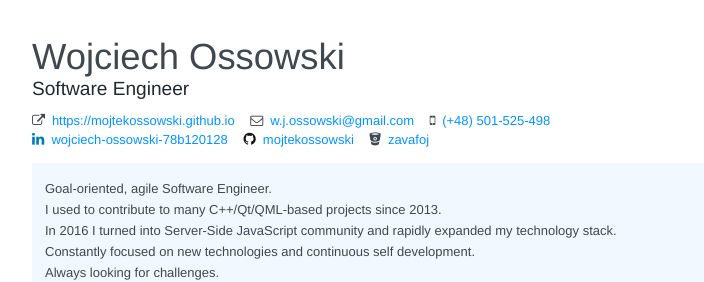
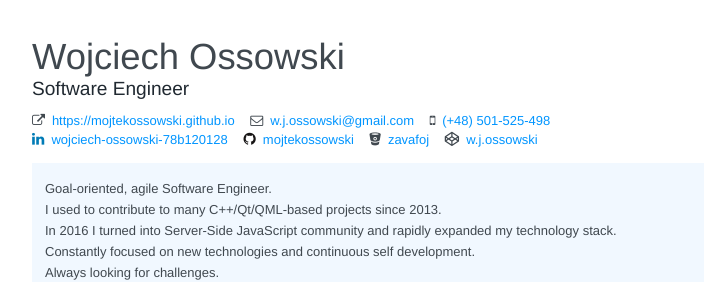
Before and after one commit to mojtekossowski/mojtekossowski.github.io, a plain HTML site: page index.html in a window 1280 px wide. Shown: the top 282 px of the page, 198-902 px from the left. Drawn offline with Linux system fonts and the light colour scheme; grey boxes are pictures that could not be loaded.

Commit message:
Resume update

```diff
--- a/index.html
+++ b/index.html
@@ -825,6 +825,14 @@ ul.courses li:hover {
     					</span>
     				</div>
     			</div>
+    			<div class="item">
+    				<div class="username">
+    					<span class="fa fa-codepen codepen social"></span>
+    					<span class="url">
+    						<a target="_blank" href="https://www.codewars.com/users/w.j.ossowski">w.j.ossowski</a>
+    					</span>
+    				</div>
+    			</div>
     		</div>
     	</header>
 
```
